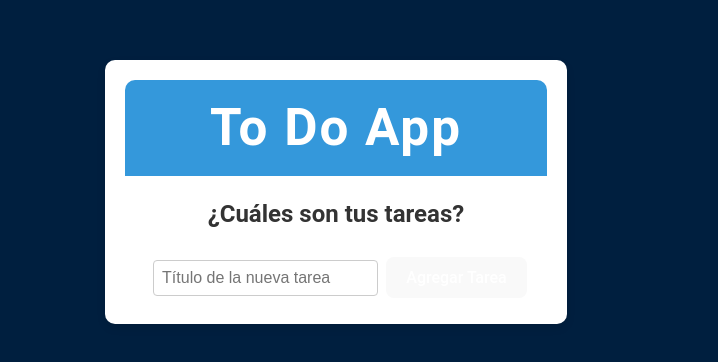
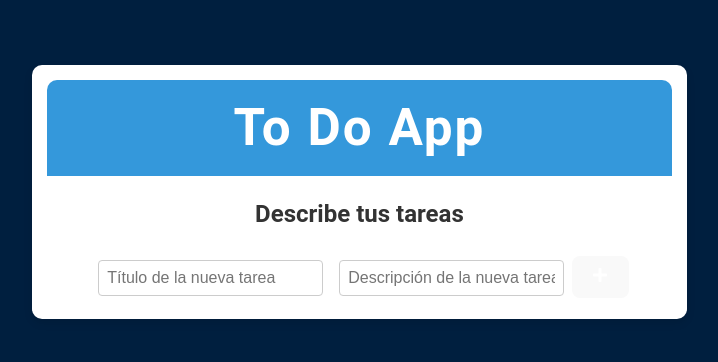
Before and after one commit to lizespinosa12/task-list, a React (Vite) app in the folder task-list/: page / in a window 1280 px wide. Shown: the part 208-570 px from the top of the page, without its empty margins (324-1042 px from the left). Built offline with nearby package versions, Linux system fonts and the light colour scheme.

Commit message:
he modificado los componentes Task, TaskList y el archivo App

```diff
--- a/task-list/src/App.jsx
+++ b/task-list/src/App.jsx
@@ -3,6 +3,7 @@ import './styles/styles.css';
 import Header from './components/Header';
 import TaskList from './components/TaskList';
 import useTaskManager from './hooks/useTaskManager';
+
 
 function App() {
   const { tasks, addTask, deleteTask, updateTask } = useTaskManager();
--- a/task-list/src/components/Task.jsx
+++ b/task-list/src/components/Task.jsx
@@ -1,13 +1,23 @@
 // components/Task.jsx
 import React from 'react';
+import { FaCheck, FaEdit, FaTrash } from 'react-icons/fa';
 
-function Task({ name, completed, onToggle }) {
+function Task({ name, description, completed, onToggle, onEdit, onDelete }) {
   return (
     <div>
-      <label>
+      <label style={{ textDecoration: completed ? 'line-through' : 'none' }}>
         <input type="checkbox" checked={completed} onChange={onToggle} />
         {name}
       </label>
+      {description && <p>{description}</p>}
+      <div>
+        <span onClick={onEdit}>
+          <FaEdit style={{ marginRight: '8px', cursor: 'pointer' }} />
+        </span>
+        <span onClick={onDelete}>
+          <FaTrash style={{ marginLeft: '8px', cursor: 'pointer' }} />
+        </span>
+      </div>
     </div>
   );
 }
--- a/task-list/src/components/TaskList.jsx
+++ b/task-list/src/components/TaskList.jsx
@@ -1,39 +1,43 @@
 // components/TaskList.jsx
 import React, { useState } from 'react';
+import { FaPlus, FaEdit, FaTrash } from 'react-icons/fa';
 import Task from './Task';
 import useTask from '../hooks/useTask';
 
 const TaskList = () => {
   const { tasks, addTask, deleteTask, editTask, toggleTask } = useTask();
   const [newTaskTitle, setNewTaskTitle] = useState('');
+  const [newTaskDescription, setNewTaskDescription] = useState('');
 
   const handleAddTask = () => {
-    addTask(newTaskTitle);
+    addTask(newTaskTitle, newTaskDescription);
     setNewTaskTitle('');
+    setNewTaskDescription('');
   };
 
   return (
     <div>
-      <h2>¿Cuáles son tus tareas?</h2>
+      <h2>Describe tus tareas</h2>
       <ul>
         {tasks.map((task) => (
           <li key={task.id}>
             <Task
               name={task.title}
+              description={task.description}
               completed={task.completed}
               onToggle={() => toggleTask(task.id)}
-            />
-            <button onClick={() => deleteTask(task.id)}>Eliminar</button>
-            <button
-              onClick={() => {
+              onEdit={() => {
                 const newTitle = prompt('Nuevo título:', task.title);
-                if (newTitle !== null) {
-                  editTask(task.id, newTitle);
+                const newDescription = prompt(
+                  'Nueva descripción:',
+                  task.description
+                );
+                if (newTitle !== null && newDescription !== null) {
+                  editTask(task.id, newTitle, newDescription);
                 }
               }}
-            >
-              Editar
-            </button>
+              onDelete={() => deleteTask(task.id)}
+            />
           </li>
         ))}
       </ul>
@@ -44,7 +48,15 @@ const TaskList = () => {
           value={newTaskTitle}
           onChange={(e) => setNewTaskTitle(e.target.value)}
         />
-        <button onClick={handleAddTask}>Agregar Tarea</button>
+        <input
+          type="text"
+          placeholder="Descripción de la nueva tarea"
+          value={newTaskDescription}
+          onChange={(e) => setNewTaskDescription(e.target.value)}
+        />
+        <button onClick={handleAddTask}>
+          <FaPlus />
+        </button>
       </div>
     </div>
   );
--- a/task-list/src/styles/styles.css
+++ b/task-list/src/styles/styles.css
@@ -1,3 +1,5 @@
+/* styles.css */
+
 body {
       font-family: 'Roboto', sans-serif;
       margin: 0;
@@ -5,7 +7,6 @@ body {
       background-color: #001f3f;
       /* Azul oscuro */
       color: #333;
-      /* Color de texto oscuro */
       display: flex;
       align-items: center;
       justify-content: center;
@@ -14,9 +15,9 @@ body {
 
 .App {
       max-width: 800px;
-      width: 100%;
+      width: 110%;
       margin: 0 auto;
-      padding: 20px;
+      padding: 15px;
       background-color: #ffffff;
       /* Blanco */
       box-shadow: 0 4px 8px rgba(0, 0, 0, 0.1);
@@ -25,13 +26,6 @@ body {
       opacity: 0;
       transform: translateY(-20px);
       animation: fadeInUp 0.5s ease forwards;
-}
-
-@keyframes fadeInUp {
-      to {
-            opacity: 1;
-            transform: translateY(0);
-      }
 }
 
 header {
@@ -55,8 +49,6 @@ ul {
 }
 
 li {
-      position: relative;
-      /* Establece la posición relativa */
       background-color: #ffffff;
       margin: 15px 0;
       padding: 20px;
@@ -88,8 +80,6 @@ button:hover {
       background-color: #2980b9;
       /* Azul más oscuro */
       transform: scale(1.1);
-      margin-left: 8px;
-      /* Ajusta el espacio entre los botones */
 }
 
 input {
@@ -106,6 +96,25 @@ input:focus {
       /* Cambia el color del borde al enfocar */
 }
 
+button {
+      background-color: #3498db;
+      /* Azul */
+      color: #ffffff;
+      border: none;
+      padding: 8px 12px;
+      font-size: 14px;
+      cursor: pointer;
+      border-radius: 6px;
+      transition: background-color 0.3s ease, transform 0.3s ease;
+}
+
+button:hover {
+      background-color: #2980b9;
+      /* Azul más oscuro */
+      transform: scale(1.1);
+}
+
+/* Nuevo estilo para el botón de descripción */
 .show-description-button {
       background-color: #27ae60;
       /* Verde */
@@ -125,3 +134,11 @@ input:focus {
       /* Verde más oscuro */
       transform: scale(1.1);
 }
+
+/* Animación de entrada */
+@keyframes fadeInUp {
+      to {
+            opacity: 1;
+            transform: translateY(0);
+      }
+}
```
Also changed, not shown: package.json (added, +8 -0 lines), 1 other file (tests, documents, lock files or other folders).
